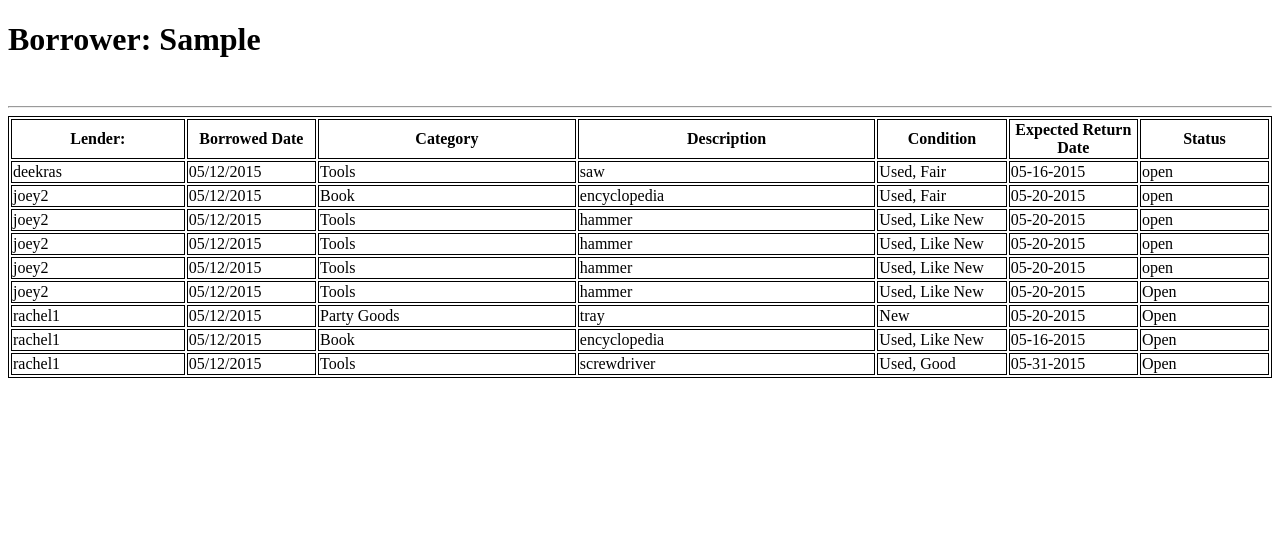
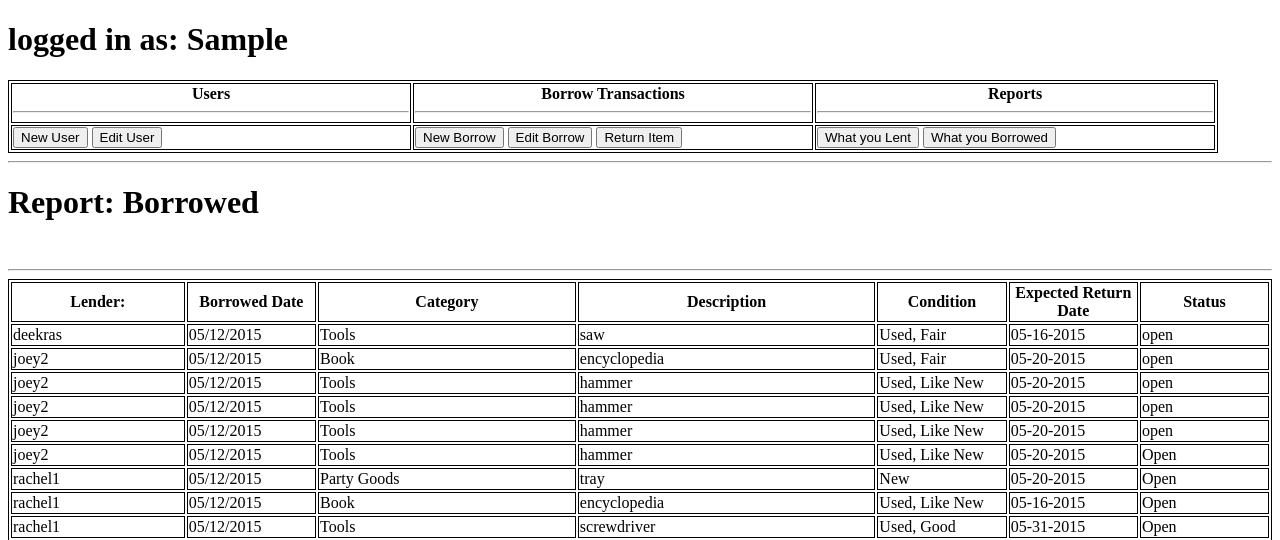
Before and after one commit to DeeKras/LendingCircle, a Django app: template lendborrow/templates/reports/report.html in a window 1280 px wide. Shown: the top 540 px of the page. Run offline with Django 3.2, Linux system fonts and the light colour scheme; data comes from the database, SQL or seed files in the repository; both versions use the stored data as it was after the commit; the template is opened without the code that fills it: values that come from a table or form of the project are taken from there, most other values are stand-ins (such as "Sample title", 1, 10 or a date in 2020).

```diff
--- a/lendborrow/templates/lendborrow/base.html
+++ b/lendborrow/templates/lendborrow/base.html
@@ -5,10 +5,10 @@
     <title></title>
 </head>
 <body>
-<h1>LendBorrow Main Menu</h1>
-{{login_or_logout}}
-{{logged_in_as}}
-<hr>
+<h1>
+    logged in as: {{logged_in_as}}
+</h1>
+
 <form action="/" method = "POST" id="base">{% csrf_token %}
 <table>
     <col width="400">
--- a/lendborrow/templates/reports/report.html
+++ b/lendborrow/templates/reports/report.html
@@ -5,14 +5,15 @@
     <title></title>
 </head>
 <body>
+{% extends 'lendborrow/base.html' %}
+{% block content %}
 <h1>
-
+    Report:
     {% if mode = 'lent' %}
-        Lender:
+        Lent
     {% else %}
-        Borrower:
+        Borrowed
     {% endif %}
-    {{logged_in_as}}
 </h1>
 
 <br><hr>
@@ -93,5 +94,6 @@ table, th, td {
         {% endfor %}
 
     </table>
+{% endblock %}
 </body>
 </html>
```
Also changed, not shown: lendborrow/views.py (+2 -12 lines), db.sqlite3, 14 other files.
